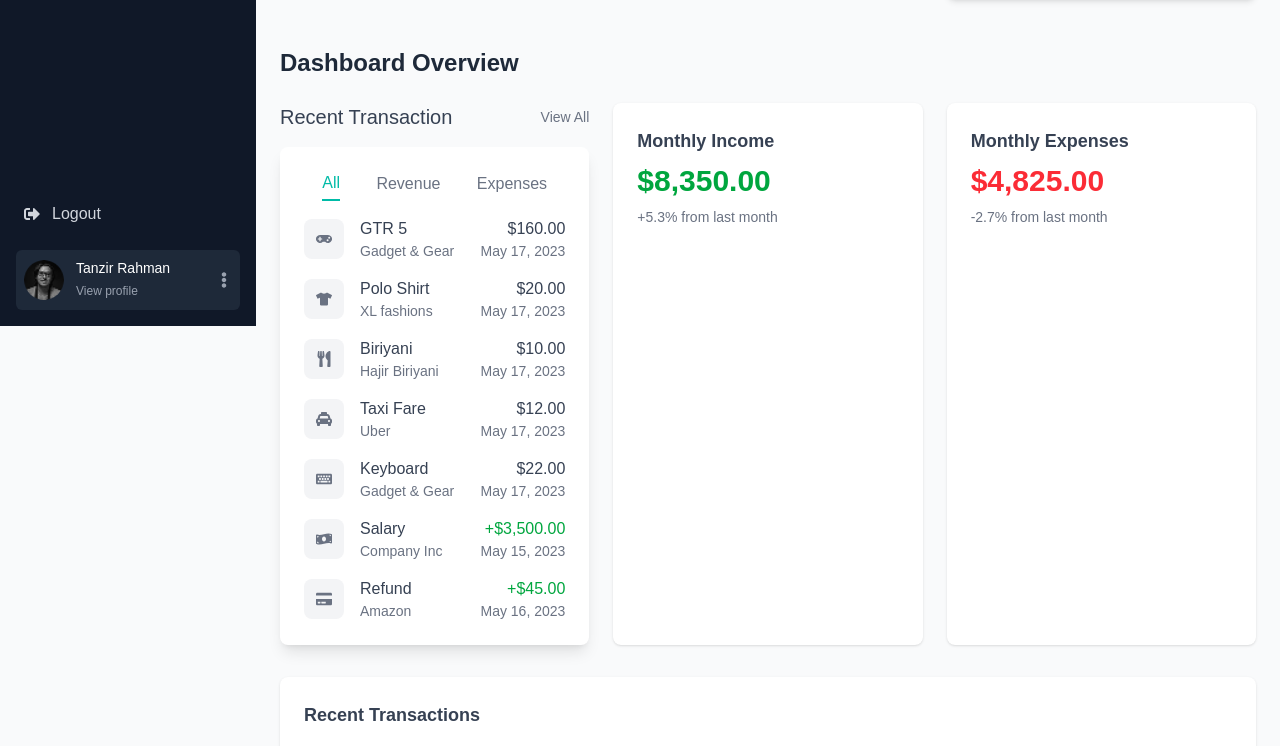
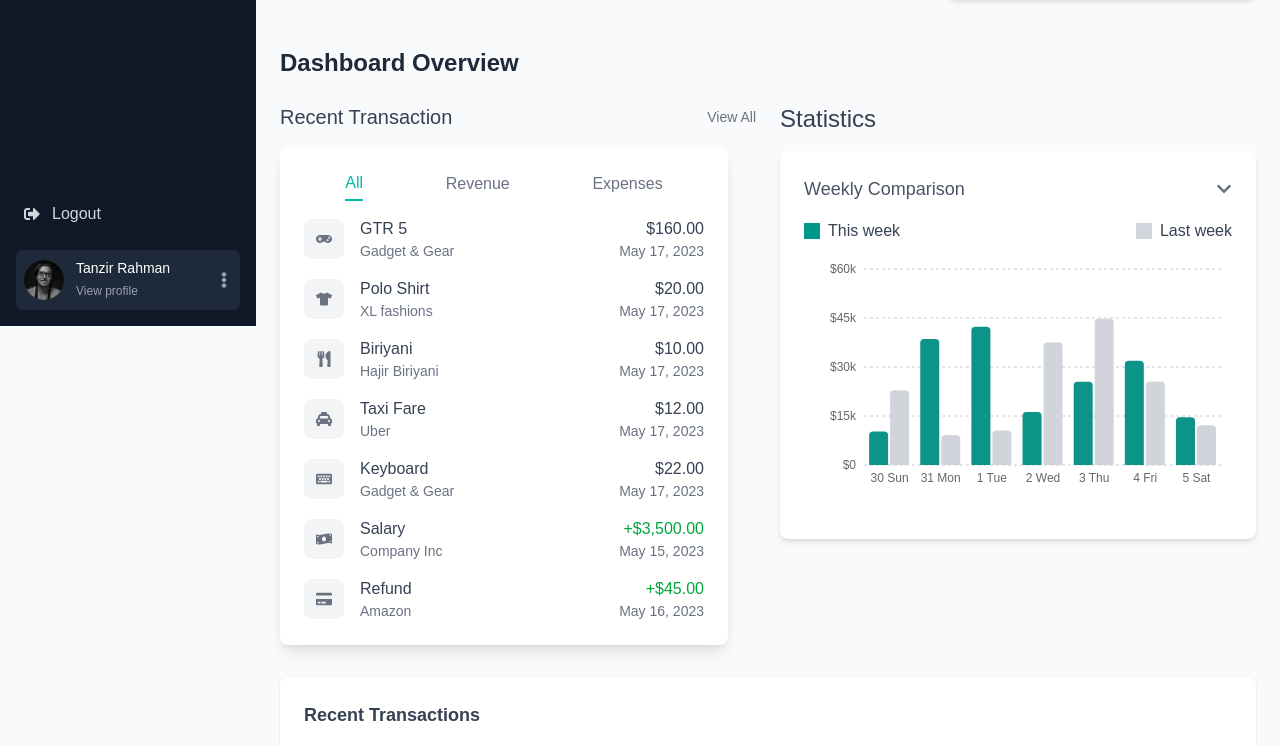
Before and after one commit to Bhankid/finebank, a Next.js app: page /dashboard in a window 1280 px wide. Shown: the part 474-1220 px from the top of the page. Built offline with nearby package versions, Linux system fonts and the light colour scheme.

Commit message:
Add Statistics component to Dashboard for weekly financial comparison

```diff
--- a/package.json
+++ b/package.json
@@ -12,7 +12,8 @@
     "next": "15.2.4",
     "react": "^19.0.0",
     "react-dom": "^19.0.0",
-    "react-icons": "^5.5.0"
+    "react-icons": "^5.5.0",
+    "recharts": "^2.15.2"
   },
   "devDependencies": {
     "@eslint/eslintrc": "^3",
--- /dev/null
+++ b/src/app/components/Dashboard/Statistics.tsx
@@ -0,0 +1,169 @@
+'use client';
+
+import { useState } from 'react';
+import { FaChevronDown, FaChevronUp } from 'react-icons/fa';
+import {
+  BarChart,
+  Bar,
+  XAxis,
+  YAxis,
+  CartesianGrid,
+  Tooltip,
+  ResponsiveContainer
+} from 'recharts';
+
+interface DayData {
+  day: string;
+  shortDay: string;
+  date: string;
+  thisWeek: number;
+  lastWeek: number;
+}
+
+interface StatisticsProps {
+  weeklyData?: DayData[];
+  className?: string;
+}
+
+const Statistics: React.FC<StatisticsProps> = ({
+  className = ''
+}) => {
+  const [isDropdownOpen, setIsDropdownOpen] = useState(false);
+
+  // Generate dates for the current week
+  const generateWeeklyData = () => {
+    const today = new Date();
+    const dayOfWeek = today.getDay(); // 0 = Sunday, 1 = Monday, etc.
+    const days = ['Sunday', 'Monday', 'Tuesday', 'Wednesday', 'Thursday', 'Friday', 'Saturday'];
+    const shortDays = ['Sun', 'Mon', 'Tue', 'Wed', 'Thu', 'Fri', 'Sat'];
+
+    return days.map((day, index) => {
+      // Calculate the date for this day
+      const date = new Date(today);
+      date.setDate(today.getDate() - dayOfWeek + index);
+
+      // Generate some random data for demonstration
+      const thisWeek = Math.floor(Math.random() * 40000) + 5000;
+      const lastWeek = Math.floor(Math.random() * 40000) + 5000;
+
+      return {
+        day,
+        shortDay: shortDays[index],
+        date: `${date.getDate()} ${shortDays[index]}`,
+        thisWeek,
+        lastWeek
+      };
+    });
+  };
+
+  const weeklyData = generateWeeklyData();
+
+  // Format currency for tooltip
+  const formatCurrency = (value: number) => {
+    return new Intl.NumberFormat('en-US', {
+      style: 'currency',
+      currency: 'USD',
+      minimumFractionDigits: 0,
+      maximumFractionDigits: 0
+    }).format(value);
+  };
+
+  // Custom tooltip component
+  const CustomTooltip = ({ active, payload, label }: {
+    active?: boolean;
+    payload?: Array<{ value: number }>;
+    label?: string;
+  }) => {
+    if (active && payload && payload.length) {
+      return (
+        <div className="bg-white p-3 shadow-md rounded-md border border-gray-200">
+          <p className="font-medium">{label}</p>
+          <p className="text-teal-600">
+            This Week: {formatCurrency(payload[0].value)}
+          </p>
+          <p className="text-gray-500">
+            Last Week: {formatCurrency(payload[1].value)}
+          </p>
+        </div>
+      );
+    }
+    return null;
+  };
+
+  return (
+    <div className={className}>
+      <h1 className="text-2xl font-base text-gray-700 mb-4">Statistics</h1>
+
+      <div className="bg-white p-6 rounded-lg shadow-md">
+        <div className="flex justify-between items-center mb-4">
+          <h2 className="text-lg font-medium text-gray-600">Weekly Comparison</h2>
+          <button
+            onClick={() => setIsDropdownOpen(!isDropdownOpen)}
+            className="text-gray-500 hover:text-teal-600 transition-colors"
+          >
+            {isDropdownOpen ? <FaChevronUp /> : <FaChevronDown />}
+          </button>
+        </div>
+
+        <div className="flex justify-between items-center mb-4">
+          <div className="flex items-center">
+            <div className="w-4 h-4 bg-teal-600 mr-2"></div>
+            <span className="text-gray-700">This week</span>
+          </div>
+          <div className="flex items-center">
+            <div className="w-4 h-4 bg-gray-300 mr-2"></div>
+            <span className="text-gray-700">Last week</span>
+          </div>
+        </div>
+
+        <div className="h-64 w-full">
+          <ResponsiveContainer width="100%" height="100%">
+            <BarChart
+              data={weeklyData}
+              margin={{
+                top: 10,
+                right: 10,
+                left: 0,
+                bottom: 20
+              }}
+              barGap={2}
+            >
+              <CartesianGrid strokeDasharray="3 3" vertical={false} />
+              <XAxis
+                dataKey="date"
+                axisLine={false}
+                tickLine={false}
+                tick={{ fontSize: 12 }}
+              />
+              <YAxis
+                axisLine={false}
+                tickLine={false}
+                tick={{ fontSize: 12 }}
+                tickFormatter={(value) => {
+                  if (value >= 1000000) return `$${value / 1000000}M`;
+                  if (value >= 1000) return `$${value / 1000}k`;
+                  return `$${value}`;
+                }}
+              />
+              <Tooltip content={<CustomTooltip />} />
+              <Bar
+                dataKey="thisWeek"
+                name="This Week"
+                fill="#0d9488" // teal-600
+                radius={[4, 4, 0, 0]}
+              />
+              <Bar
+                dataKey="lastWeek"
+                name="Last Week"
+                fill="#d1d5db" // gray-300
+                radius={[4, 4, 0, 0]}
+              />
+            </BarChart>
+          </ResponsiveContainer>
+        </div>
+      </div>
+    </div>
+  );
+};
+
+export default Statistics;
--- a/src/app/dashboard/page.tsx
+++ b/src/app/dashboard/page.tsx
@@ -3,6 +3,7 @@
 import DashboardSummary from '../components/DashboardSummary/DashboardSummary';
 import Sidebar from '../components/SideBar/Sidebar';
 import RecentTransaction from '../components/Dashboard/RecentTransaction';
+import Statistics from '../components/Dashboard/Statistics';
 
 const DashboardPage: FC = () => {
   return (
@@ -19,22 +20,11 @@
         <div className="p-6">
           <h1 className="text-2xl font-bold text-gray-800 mb-6">Dashboard Overview</h1>
 
-          <div className="grid grid-cols-1 md:grid-cols-2 lg:grid-cols-3 gap-6">
+          <div className="grid grid-cols-1 md:grid-cols-2 lg:grid-cols-2 gap-6">
            <RecentTransaction />
 
-            {/* Summary Card 2 */}
-            <div className="bg-white p-6 rounded-lg shadow-sm">
-              <h2 className="text-lg font-semibold text-gray-700 mb-2">Monthly Income</h2>
-              <p className="text-3xl font-bold text-green-600">$8,350.00</p>
-              <p className="text-sm text-gray-500 mt-2">+5.3% from last month</p>
-            </div>
+            <Statistics />
 
-            {/* Summary Card 3 */}
-            <div className="bg-white p-6 rounded-lg shadow-sm">
-              <h2 className="text-lg font-semibold text-gray-700 mb-2">Monthly Expenses</h2>
-              <p className="text-3xl font-bold text-red-500">$4,825.00</p>
-              <p className="text-sm text-gray-500 mt-2">-2.7% from last month</p>
-            </div>
           </div>
 
           <div className="mt-8 bg-white p-6 rounded-lg shadow-sm">
```
Also changed, not shown: 1 other file (tests, documents, lock files or other folders).
